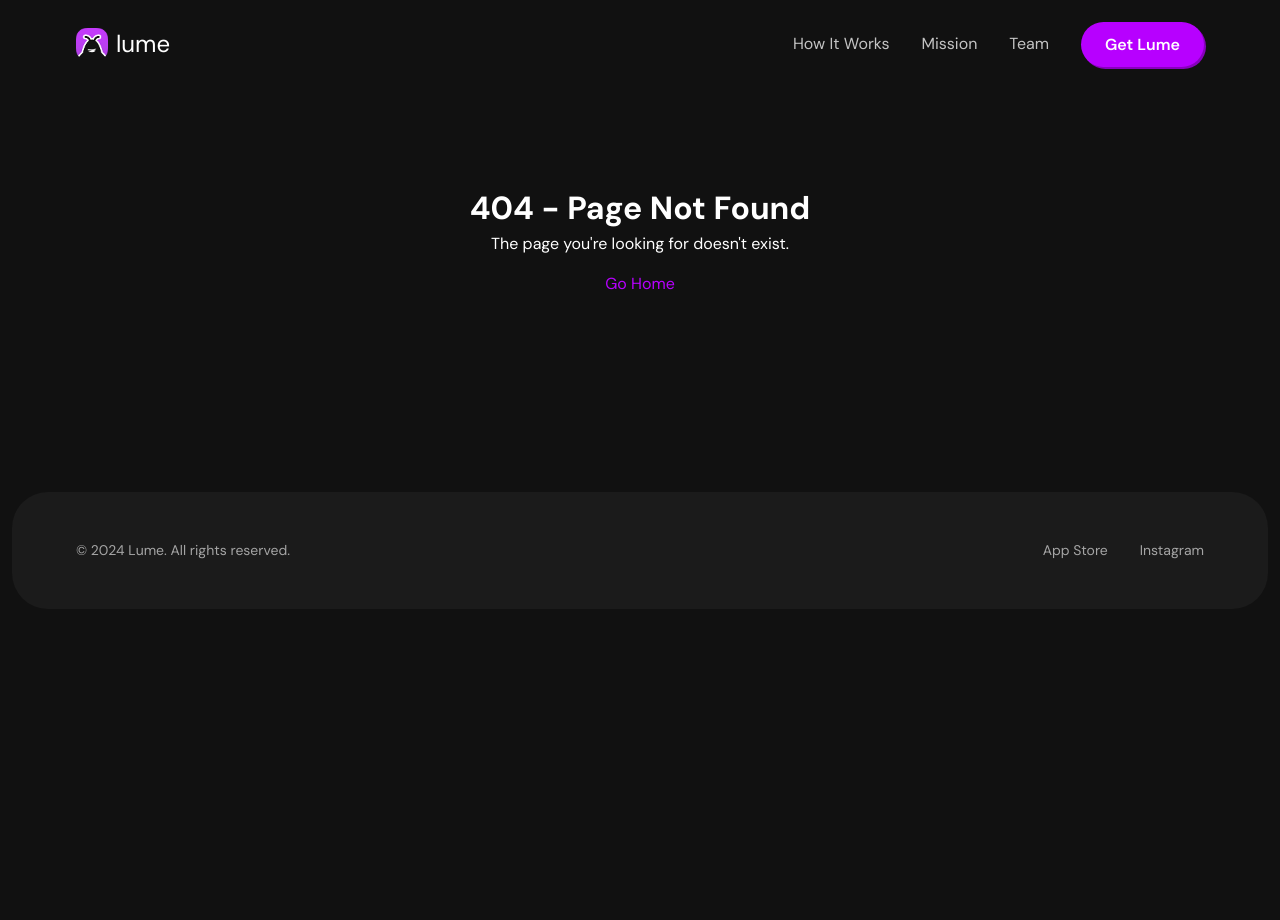
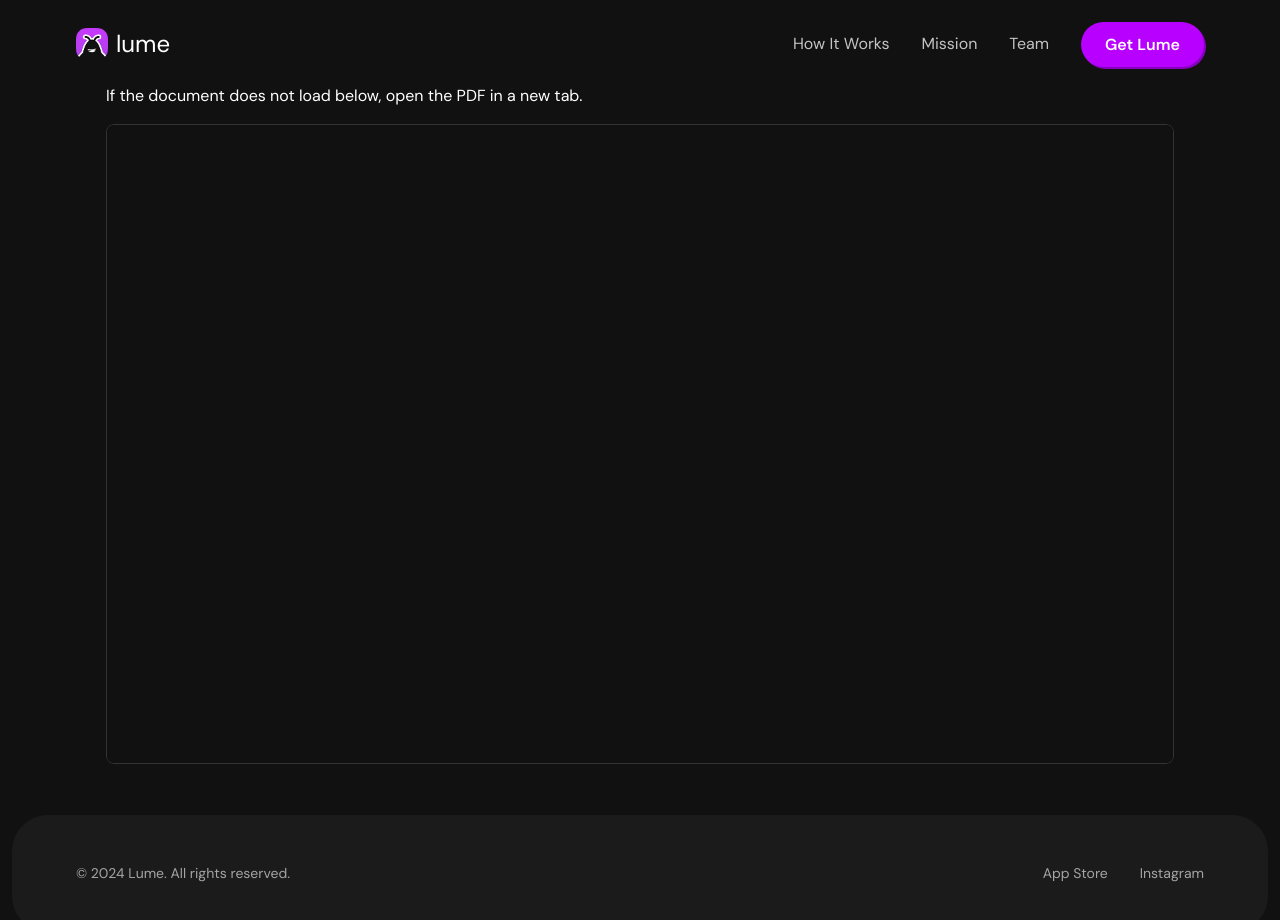
Before and after one commit to lumedating/lume_website, a React (Vite) app: page /PrivacyPolicy in a window 1280 px wide. Before the commit this address had no page. Shown: the top 920 px of the page. Before the commit the page ends 800 px from the top, so only its background shows below. Built offline with nearby package versions, Linux system fonts and the light colour scheme.

Commit message:
Add privacy policy page

```diff
--- a/src/App.jsx
+++ b/src/App.jsx
@@ -6,6 +6,7 @@ import Footer from "./components/Footer";
 import Home from "./pages/Home";
 import Mission from "./pages/Mission";
 import Team from "./pages/Team";
+import PrivacyPolicy from "./pages/PrivacyPolicy";
 
 class ErrorBoundary extends Component {
   constructor(props) {
@@ -244,6 +245,7 @@ function App() {
             <Route path="/" element={<Home />} />
             <Route path="/mission" element={<Mission />} />
             <Route path="/team" element={<Team />} />
+            <Route path="/PrivacyPolicy" element={<PrivacyPolicy />} />
             <Route path="*" element={<NotFound />} />
           </Routes>
           <Footer />
--- /dev/null
+++ b/src/pages/PrivacyPolicy.jsx
@@ -0,0 +1,36 @@
+import policyPdf from "../assets/Lume Privacy Policy.pdf";
+
+function PrivacyPolicy() {
+  return (
+    <section
+      style={{
+        padding: "2rem 1rem",
+        minHeight: "100vh",
+        maxWidth: "1100px",
+        margin: "0 auto",
+      }}
+    >
+      <h1 style={{ marginBottom: "1rem" }}>Privacy Policy</h1>
+      <p style={{ marginBottom: "1rem" }}>
+        If the document does not load below,{" "}
+        <a href={policyPdf} target="_blank" rel="noopener noreferrer">
+          open the PDF in a new tab
+        </a>
+        .
+      </p>
+      <iframe
+        src={policyPdf}
+        title="Lume Privacy Policy"
+        style={{
+          width: "100%",
+          height: "80vh",
+          border: "1px solid #333",
+          borderRadius: "8px",
+          background: "#111",
+        }}
+      />
+    </section>
+  );
+}
+
+export default PrivacyPolicy;
```
Also changed, not shown: 1 other file (tests, documents, lock files or other folders).
